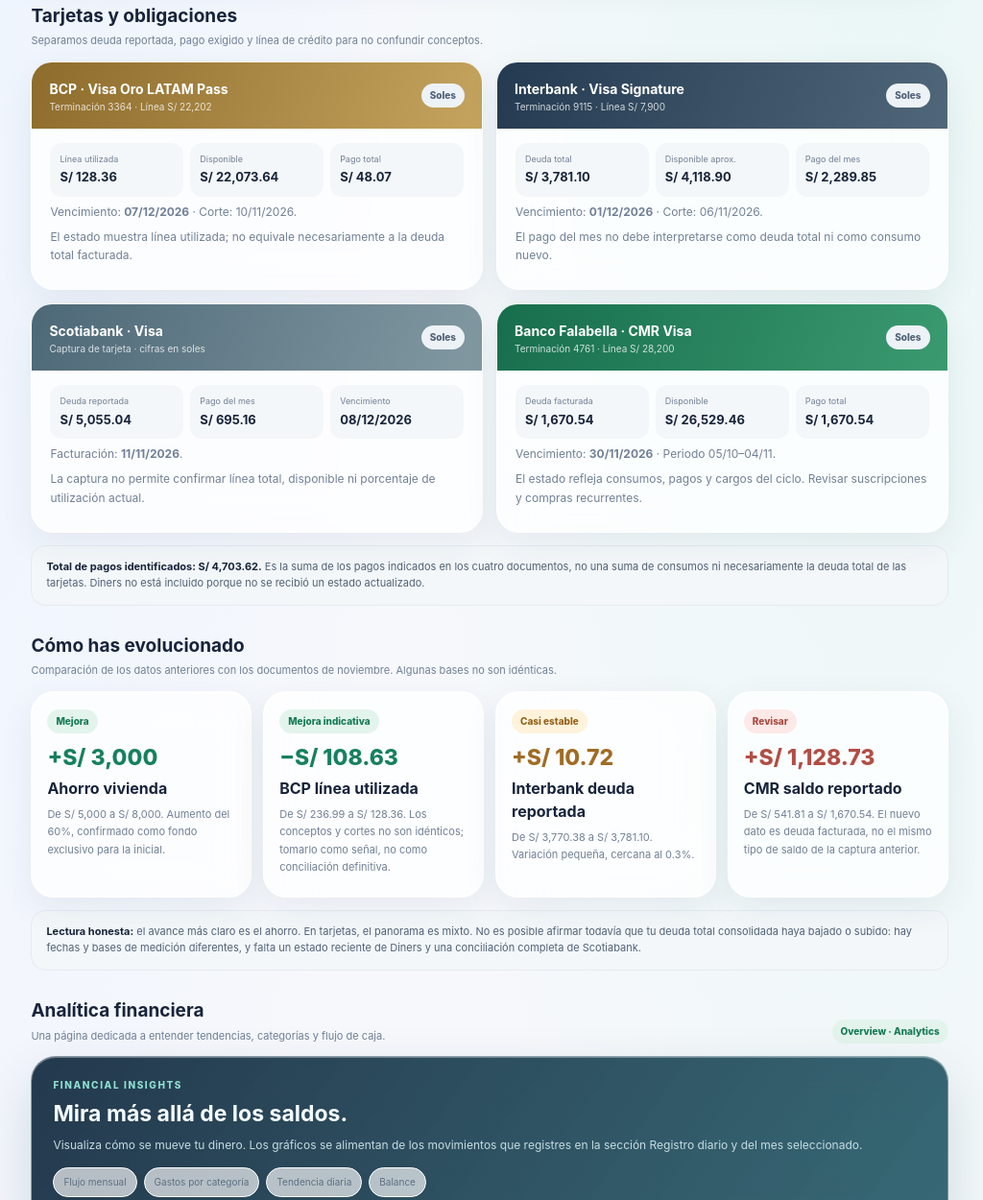
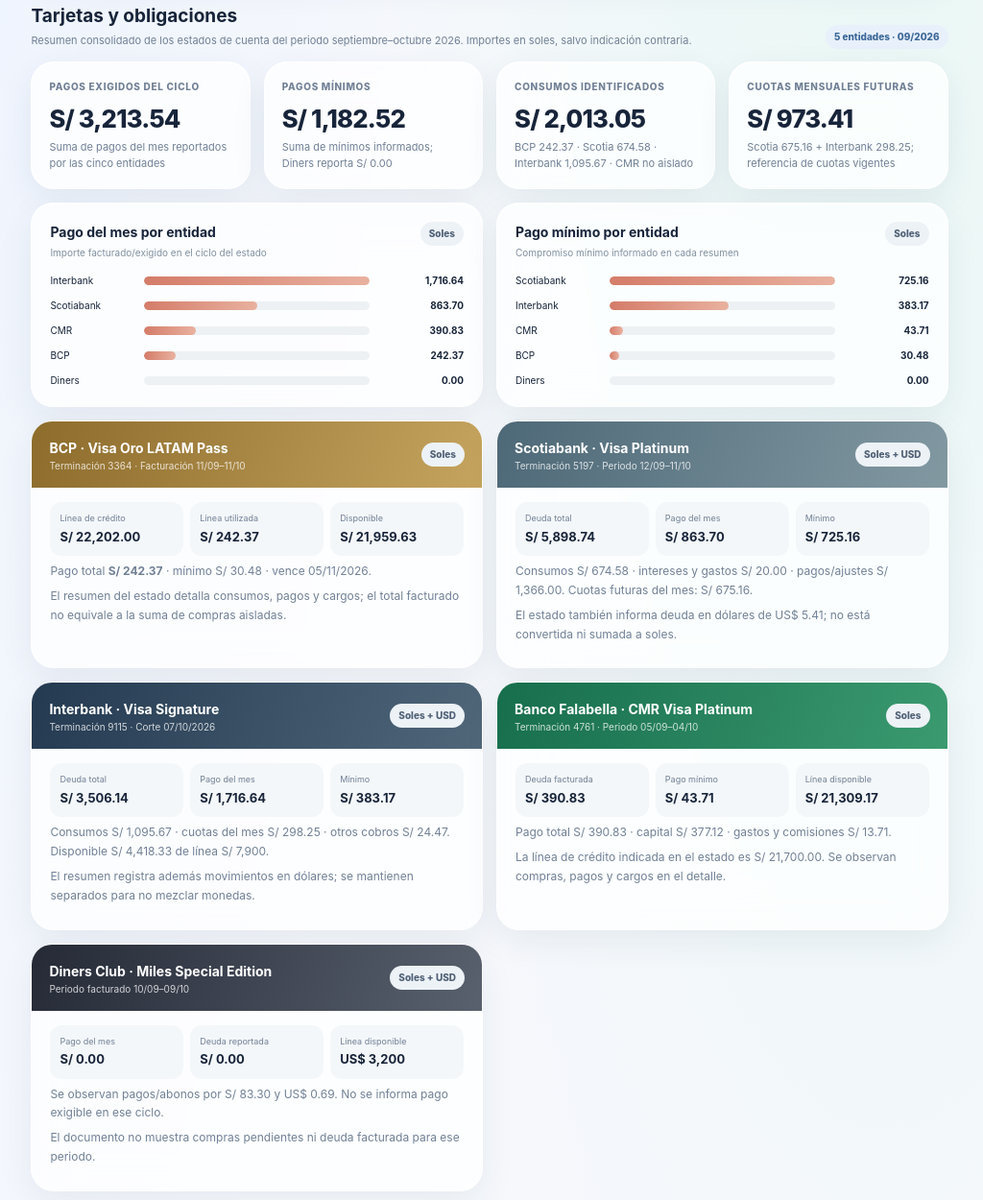
Before and after one commit to Alfredo-Vasquez-Penadillo/control-financiero-personal, a plain HTML site: page index.html in a window 1280 px wide. Shown: the part 1158-2408 px from the top of the page at 96% size, without its empty margins (254-1278 px from the left). Drawn offline with Linux system fonts and the light colour scheme; a script that the page names is missing.

Commit message:
Rediseña tarjetas y obligaciones con resumen gráfico de estados de cuenta

```diff
--- a/index.html
+++ b/index.html
@@ -80,7 +80,7 @@ body{background:radial-gradient(ellipse at 12% 0%,#eaf2ff 0,transparent 38%),rad
 <aside class="sidebar">
 <div class="logo">ALVA<span>PEN</span></div><div class="tag">TU CENTRO FINANCIERO PERSONAL</div>
 <nav class="nav">
-<a href="#inicio" class="active">⌂ &nbsp; Inicio</a><a href="#resumen">▦ &nbsp; Mi resumen</a><a href="#proyeccion">↗ &nbsp; Proyecciones</a><a href="#tarjetas">▣ &nbsp; Tarjetas y deudas</a><a href="#comparativa">⇄ &nbsp; Evolución</a><a href="#analitica">▥ &nbsp; Analítica</a><a href="#movimientos">＋ &nbsp; Registro diario</a><a href="#departamento">⌂ &nbsp; Mi departamento</a><a href="#ingresos">＋ &nbsp; Ingresos</a><a href="#criterios">✓ &nbsp; Criterios</a>
+<a href="#inicio" class="active">⌂ &nbsp; Inicio</a><a href="#resumen">▦ &nbsp; Mi resumen</a><a href="#proyeccion">↗ &nbsp; Proyecciones</a><a href="#tarjetas">▣ &nbsp; Tarjetas y deudas</a><a href="#comparativa">⇄ &nbsp; Evolución</a><a href="#analitica">▥ &nbsp; Analítica</a><a href="#departamento">⌂ &nbsp; Mi departamento</a><a href="#ingresos">＋ &nbsp; Ingresos</a><a href="#criterios">✓ &nbsp; Criterios</a>
 </nav>
 <div class="sidefoot">Meta de ahorro mensual<strong>S/ 1,000</strong>Tu ahorro para vivienda está separado de las deudas.</div>
 </aside>
@@ -93,7 +93,7 @@ body{background:radial-gradient(ellipse at 12% 0%,#eaf2ff 0,transparent 38%),rad
 <a href="#inicio" class="active"><span class="dock-icon">⌂</span><span>Inicio</span></a>
 <a href="#tarjetas"><span class="dock-icon">▣</span><span>Tarjetas</span></a>
 <a href="#analitica"><span class="dock-icon">▥</span><span>Analítica</span></a>
-<a href="#movimientos"><span class="dock-icon">＋</span><span>Movimientos</span></a>
+<a href="#resumen"><span class="dock-icon">▦</span><span>Resumen</span></a>
 <a href="#departamento"><span class="dock-icon">⌑</span><span>Mi meta</span></a>
 </nav>
 
@@ -137,16 +137,60 @@ body{background:radial-gradient(ellipse at 12% 0%,#eaf2ff 0,transparent 38%),rad
 </div>
 </div></section>
 
-<section class="section" id="tarjetas"><div class="section-head"><div><h2>Tarjetas y obligaciones</h2><p>Separamos deuda reportada, pago exigido y línea de crédito para no confundir conceptos.</p></div></div>
-<div class="grid bank-grid">
-<div class="panel"><div class="bank-head bcp"><div><b>BCP · Visa Oro LATAM Pass</b><small>Terminación 3364 · Línea S/ 22,202</small></div><span class="chip">Soles</span></div><div class="mini-stats"><div class="mini"><small>Línea utilizada</small><b>S/ 128.36</b></div><div class="mini"><small>Disponible</small><b>S/ 22,073.64</b></div><div class="mini"><small>Pago total</small><b>S/ 48.07</b></div></div><p>Vencimiento: <b>07/12/2026</b> · Corte: 10/11/2026.</p><p class="muted">El estado muestra línea utilizada; no equivale necesariamente a la deuda total facturada.</p></div>
-<div class="panel"><div class="bank-head ibk"><div><b>Interbank · Visa Signature</b><small>Terminación 9115 · Línea S/ 7,900</small></div><span class="chip">Soles</span></div><div class="mini-stats"><div class="mini"><small>Deuda total</small><b>S/ 3,781.10</b></div><div class="mini"><small>Disponible aprox.</small><b>S/ 4,118.90</b></div><div class="mini"><small>Pago del mes</small><b>S/ 2,289.85</b></div></div><p>Vencimiento: <b>01/12/2026</b> · Corte: 06/11/2026.</p><p class="muted">El pago del mes no debe interpretarse como deuda total ni como consumo nuevo.</p></div>
-<div class="panel"><div class="bank-head scotia"><div><b>Scotiabank · Visa</b><small>Captura de tarjeta · cifras en soles</small></div><span class="chip">Soles</span></div><div class="mini-stats"><div class="mini"><small>Deuda reportada</small><b>S/ 5,055.04</b></div><div class="mini"><small>Pago del mes</small><b>S/ 695.16</b></div><div class="mini"><small>Vencimiento</small><b>08/12/2026</b></div></div><p>Facturación: <b>11/11/2026</b>.</p><p class="muted">La captura no permite confirmar línea total, disponible ni porcentaje de utilización actual.</p></div>
-<div class="panel"><div class="bank-head cmr"><div><b>Banco Falabella · CMR Visa</b><small>Terminación 4761 · Línea S/ 28,200</small></div><span class="chip">Soles</span></div><div class="mini-stats"><div class="mini"><small>Deuda facturada</small><b>S/ 1,670.54</b></div><div class="mini"><small>Disponible</small><b>S/ 26,529.46</b></div><div class="mini"><small>Pago total</small><b>S/ 1,670.54</b></div></div><p>Vencimiento: <b>30/11/2026</b> · Periodo 05/10–04/11.</p><p class="muted">El estado refleja consumos, pagos y cargos del ciclo. Revisar suscripciones y compras recurrentes.</p></div>
+<section class="section" id="tarjetas">
+<div class="section-head"><div><h2>Tarjetas y obligaciones</h2><p>Resumen consolidado de los estados de cuenta del periodo septiembre–octubre 2026. Importes en soles, salvo indicación contraria.</p></div><span class="chip info">5 entidades · 09/2026</span></div>
+<div class="grid kpis">
+ <div class="card"><div class="kpi-label">Pagos exigidos del ciclo</div><div class="kpi-value">S/ 3,213.54</div><div class="kpi-note">Suma de pagos del mes reportados por las cinco entidades</div></div>
+ <div class="card"><div class="kpi-label">Pagos mínimos</div><div class="kpi-value">S/ 1,182.52</div><div class="kpi-note">Suma de mínimos informados; Diners reporta S/ 0.00</div></div>
+ <div class="card"><div class="kpi-label">Consumos identificados</div><div class="kpi-value">S/ 2,013.05</div><div class="kpi-note">BCP 242.37 · Scotia 674.58 · Interbank 1,095.67 · CMR no aislado</div></div>
+ <div class="card"><div class="kpi-label">Cuotas mensuales futuras</div><div class="kpi-value">S/ 973.41</div><div class="kpi-note">Scotia 675.16 + Interbank 298.25; referencia de cuotas vigentes</div></div>
 </div>
-<div class="note" style="margin-top:13px"><strong>Total de pagos identificados: S/ 4,703.62.</strong> Es la suma de los pagos indicados en los cuatro documentos, no una suma de consumos ni necesariamente la deuda total de las tarjetas. Diners no está incluido porque no se recibió un estado actualizado.</div>
+<div class="grid two" style="margin-top:14px">
+ <div class="glass-panel"><div class="chart-title"><div><h3>Pago del mes por entidad</h3><p>Importe facturado/exigido en el ciclo del estado</p></div><span class="chip">Soles</span></div>
+ <div class="chart-bars">
+  <div class="chart-row"><span>Interbank</span><div class="chart-track"><i class="expense" style="width:100%"></i></div><b class="right">1,716.64</b></div>
+  <div class="chart-row"><span>Scotiabank</span><div class="chart-track"><i class="expense" style="width:50.3%"></i></div><b class="right">863.70</b></div>
+  <div class="chart-row"><span>CMR</span><div class="chart-track"><i class="expense" style="width:22.8%"></i></div><b class="right">390.83</b></div>
+  <div class="chart-row"><span>BCP</span><div class="chart-track"><i class="expense" style="width:14.1%"></i></div><b class="right">242.37</b></div>
+  <div class="chart-row"><span>Diners</span><div class="chart-track"><i style="width:0%"></i></div><b class="right">0.00</b></div>
+ </div></div>
+ <div class="glass-panel"><div class="chart-title"><div><h3>Pago mínimo por entidad</h3><p>Compromiso mínimo informado en cada resumen</p></div><span class="chip">Soles</span></div>
+ <div class="chart-bars">
+  <div class="chart-row"><span>Scotiabank</span><div class="chart-track"><i class="expense" style="width:100%"></i></div><b class="right">725.16</b></div>
+  <div class="chart-row"><span>Interbank</span><div class="chart-track"><i class="expense" style="width:52.8%"></i></div><b class="right">383.17</b></div>
+  <div class="chart-row"><span>CMR</span><div class="chart-track"><i class="expense" style="width:6%"></i></div><b class="right">43.71</b></div>
+  <div class="chart-row"><span>BCP</span><div class="chart-track"><i class="expense" style="width:4.2%"></i></div><b class="right">30.48</b></div>
+  <div class="chart-row"><span>Diners</span><div class="chart-track"><i style="width:0%"></i></div><b class="right">0.00</b></div>
+ </div></div>
+</div>
+<div class="grid bank-grid" style="margin-top:14px">
+ <div class="panel"><div class="bank-head bcp"><div><b>BCP · Visa Oro LATAM Pass</b><small>Terminación 3364 · Facturación 11/09–11/10</small></div><span class="chip">Soles</span></div><div class="mini-stats"><div class="mini"><small>Línea de crédito</small><b>S/ 22,202.00</b></div><div class="mini"><small>Línea utilizada</small><b>S/ 242.37</b></div><div class="mini"><small>Disponible</small><b>S/ 21,959.63</b></div></div><p>Pago total <b>S/ 242.37</b> · mínimo S/ 30.48 · vence 05/11/2026.</p><p class="muted">El resumen del estado detalla consumos, pagos y cargos; el total facturado no equivale a la suma de compras aisladas.</p></div>
+ <div class="panel"><div class="bank-head scotia"><div><b>Scotiabank · Visa Platinum</b><small>Terminación 5197 · Periodo 12/09–11/10</small></div><span class="chip">Soles + USD</span></div><div class="mini-stats"><div class="mini"><small>Deuda total</small><b>S/ 5,898.74</b></div><div class="mini"><small>Pago del mes</small><b>S/ 863.70</b></div><div class="mini"><small>Mínimo</small><b>S/ 725.16</b></div></div><p>Consumos S/ 674.58 · intereses y gastos S/ 20.00 · pagos/ajustes S/ 1,366.00. Cuotas futuras del mes: S/ 675.16.</p><p class="muted">El estado también informa deuda en dólares de US$ 5.41; no está convertida ni sumada a soles.</p></div>
+ <div class="panel"><div class="bank-head ibk"><div><b>Interbank · Visa Signature</b><small>Terminación 9115 · Corte 07/10/2026</small></div><span class="chip">Soles + USD</span></div><div class="mini-stats"><div class="mini"><small>Deuda total</small><b>S/ 3,506.14</b></div><div class="mini"><small>Pago del mes</small><b>S/ 1,716.64</b></div><div class="mini"><small>Mínimo</small><b>S/ 383.17</b></div></div><p>Consumos S/ 1,095.67 · cuotas del mes S/ 298.25 · otros cobros S/ 24.47. Disponible S/ 4,418.33 de línea S/ 7,900.</p><p class="muted">El resumen registra además movimientos en dólares; se mantienen separados para no mezclar monedas.</p></div>
+ <div class="panel"><div class="bank-head cmr"><div><b>Banco Falabella · CMR Visa Platinum</b><small>Terminación 4761 · Periodo 05/09–04/10</small></div><span class="chip">Soles</span></div><div class="mini-stats"><div class="mini"><small>Deuda facturada</small><b>S/ 390.83</b></div><div class="mini"><small>Pago mínimo</small><b>S/ 43.71</b></div><div class="mini"><small>Línea disponible</small><b>S/ 21,309.17</b></div></div><p>Pago total S/ 390.83 · capital S/ 377.12 · gastos y comisiones S/ 13.71.</p><p class="muted">La línea de crédito indicada en el estado es S/ 21,700.00. Se observan compras, pagos y cargos en el detalle.</p></div>
+ <div class="panel"><div class="bank-head" style="background:linear-gradient(110deg,#252a36,#59616e)"><div><b>Diners Club · Miles Special Edition</b><small>Periodo facturado 10/09–09/10</small></div><span class="chip">Soles + USD</span></div><div class="mini-stats"><div class="mini"><small>Pago del mes</small><b>S/ 0.00</b></div><div class="mini"><small>Deuda reportada</small><b>S/ 0.00</b></div><div class="mini"><small>Línea disponible</small><b>US$ 3,200</b></div></div><p>Se observan pagos/abonos por S/ 83.30 y US$ 0.69. No se informa pago exigible en ese ciclo.</p><p class="muted">El documento no muestra compras pendientes ni deuda facturada para ese periodo.</p></div>
+</div>
+<div class="note" style="margin-top:14px"><strong>Cómo interpretar el gráfico:</strong> el pago del mes suma S/ 3,213.54 y el pago mínimo S/ 1,182.52. Son obligaciones del ciclo, no deuda total consolidada. Los saldos de deuda de las entidades no se suman aquí porque el BCP muestra línea utilizada mientras las otras entidades muestran deuda total o facturada. No hay estados de meses anteriores comparables suficientes para afirmar una tendencia de alza o baja; al importar nuevos periodos, el panel podrá mostrar esa evolución sin inventar datos.</div>
+<section class="section" id="importar"><div class="section-head"><div><h2>Importar estados de cuenta PDF</h2><p>Extrae movimientos, revisa categorías y agrega solo los registros confirmados.</p></div><span class="chip info">Importación asistida</span></div>
+<div class="panel">
+ <div class="import-zone"><div style="font-size:28px">⇧</div><h3>Sube tu estado de cuenta</h3><p>Selecciona un PDF descargado de tu banco. El archivo se procesa localmente en este navegador.</p><input id="statementFile" type="file" accept="application/pdf,.pdf"></div>
+ <div class="import-controls">
+  <div class="field"><label for="statementBank">Banco / entidad</label><select id="statementBank"><option>BCP</option><option>Interbank</option><option>Scotiabank</option><option>Banco Falabella / CMR</option><option>Diners Club</option><option>Otro</option></select></div>
+  <div class="field"><label for="statementAccount">Cuenta / tarjeta (opcional)</label><input id="statementAccount" placeholder="Ej. Visa terminación 3364"></div>
+  <div class="field"><label for="statementPeriod">Periodo (referencial)</label><input id="statementPeriod" type="month"></div>
+ </div>
+ <div class="tools-row"><button class="btn primary" type="button" id="analyzeStatement">Analizar PDF</button><button class="btn" type="button" id="clearStatement">Limpiar vista previa</button></div>
+ <div id="statementStatus" class="import-status">Aún no has seleccionado un estado de cuenta.</div>
+ <div id="statementReview" hidden>
+  <div class="import-kpis"><div class="mini"><small>Movimientos detectados</small><b id="statementCount">0</b></div><div class="mini"><small>Posibles duplicados</small><b id="statementDuplicates">0</b></div><div class="mini"><small>Total seleccionado</small><b id="statementTotal">S/ 0.00</b></div></div>
+  <p class="muted" style="font-size:11px">Revisa cada fila antes de importar. La detección automática es orientativa: verifica especialmente el signo, fecha, importe y descripción. Los duplicados aparecen desmarcados.</p>
+  <div class="import-preview"><table><thead><tr><th>Incluir</th><th>Fecha</th><th>Descripción</th><th>Importe</th><th>Tipo</th><th>Categoría</th><th>Estado</th></tr></thead><tbody id="statementRows"></tbody></table></div>
+  <div class="tools-row" style="margin-top:14px"><button class="btn primary" type="button" id="confirmStatement">Agregar movimientos seleccionados</button></div>
+ </div>
+ <div class="note" style="margin-top:14px"><strong>Protección de tus datos:</strong> los movimientos existentes no se reemplazan. Se agregan nuevos registros al almacenamiento local y se omiten coincidencias probables. El PDF no se envía a un servidor. Los PDF escaneados como imagen podrían no contener texto extraíble y requerirán OCR o registro manual.</div>
+</div></section>
+
 </section>
-
 <section class="section" id="comparativa"><div class="section-head"><div><h2>Cómo has evolucionado</h2><p>Comparación de los datos anteriores con los documentos de noviembre. Algunas bases no son idénticas.</p></div></div>
 <div class="compare">
 <div class="panel"><span class="chip good">Mejora</span><div class="delta" style="color:#16805f">+S/ 3,000</div><b>Ahorro vivienda</b><p>De S/ 5,000 a S/ 8,000. Aumento del 60%, confirmado como fondo exclusivo para la inicial.</p></div>
@@ -160,7 +204,7 @@ body{background:radial-gradient(ellipse at 12% 0%,#eaf2ff 0,transparent 38%),rad
 
 
 <section class="section" id="analitica"><div class="section-head"><div><h2>Analítica financiera</h2><p>Una página dedicada a entender tendencias, categorías y flujo de caja.</p></div><span class="chip good">Overview · Analytics</span></div>
-<div class="analytics-hero"><div class="eyebrow" style="color:#8de0d0">FINANCIAL INSIGHTS</div><h2 style="margin:5px 0;font-size:23px">Mira más allá de los saldos.</h2><p>Visualiza cómo se mueve tu dinero. Los gráficos se alimentan de los movimientos que registres en la sección Registro diario y del mes seleccionado.</p><div class="analytics-tabs"><span>Flujo mensual</span><span>Gastos por categoría</span><span>Tendencia diaria</span><span>Balance</span></div></div>
+<div class="analytics-hero"><div class="eyebrow" style="color:#8de0d0">FINANCIAL INSIGHTS</div><h2 style="margin:5px 0;font-size:23px">Mira más allá de los saldos.</h2><p>Visualiza cómo se mueve tu dinero. Los gráficos generales se mantienen como referencia; el análisis de tarjetas se encuentra en Tarjetas y obligaciones y utiliza los estados de cuenta importados.</p><div class="analytics-tabs"><span>Flujo mensual</span><span>Gastos por categoría</span><span>Tendencia diaria</span><span>Balance</span></div></div>
 <div class="grid kpis" style="margin-top:14px">
 <div class="card"><div class="kpi-label">Ingresos del mes</div><div class="kpi-value" id="analyticsIncome">S/ 0.00</div><div class="kpi-note">Movimientos clasificados como ingreso</div></div>
 <div class="card"><div class="kpi-label">Consumo del mes</div><div class="kpi-value" id="analyticsExpense">S/ 0.00</div><div class="kpi-note">Sin pagos de tarjetas</div></div>
@@ -176,7 +220,7 @@ body{background:radial-gradient(ellipse at 12% 0%,#eaf2ff 0,transparent 38%),rad
 <div class="glass-panel"><div class="chart-title"><div><h3>Resumen del periodo</h3><p>Indicadores calculados con tus registros</p></div></div><div id="periodInsights"><div class="mini-total"><span>Días con movimientos</span><b>0</b></div><div class="mini-total"><span>Promedio de gasto diario</span><b>S/ 0.00</b></div><div class="mini-total"><span>Mayor gasto individual</span><b>S/ 0.00</b></div><div class="mini-total"><span>Participación del ahorro vivienda</span><b>No calculado</b></div></div></div>
 </div>
 <div class="note" style="margin-top:13px"><strong>Importante:</strong> los gráficos se construyen únicamente con movimientos que registres en esta página. No inventan datos históricos ni incorporan automáticamente los estados de cuenta. Los pagos de tarjeta se visualizan por separado para evitar doble conteo.</div>
-</section>\n<section class="section" id="movimientos"><div class="section-head"><div><h2>Registro diario · Overview</h2><p>Registra ingresos y gastos en una sola vista. El resumen y los gráficos se actualizan automáticamente.</p></div><span class="chip good">Libro personal</span></div>
+</section>\n<section class="section" id="movimientos" style="display:none"><div class="section-head"><div><h2>Registro diario · Overview</h2><p>Registra ingresos y gastos en una sola vista. El resumen y los gráficos se actualizan automáticamente.</p></div><span class="chip good">Libro personal</span></div>
 <div class="entry-layout">
 <div class="panel">
 <h3>＋ Añadir movimiento</h3><p>Un registro por cada ingreso o gasto. Si pagas una tarjeta, elige “Pago de tarjeta”: no se sumará como consumo.</p>
@@ -210,31 +254,13 @@ body{background:radial-gradient(ellipse at 12% 0%,#eaf2ff 0,transparent 38%),rad
 <tr><td>SEBFLOW E.I.R.L.</td><td class="right">S/ 500.00</td><td class="right">13.0%</td></tr><tr><td>Podoinka S.A.C.</td><td class="right">S/ 250.00</td><td class="right">6.5%</td></tr><tr><td>Bl & Jt Consultores S.A.C.</td><td class="right">S/ 700.00</td><td class="right">18.1%</td></tr><tr><td>Juan Manuel</td><td class="right">S/ 1,900.00</td><td class="right">49.2%</td></tr><tr><td>Proyecto Educando S.A.C.</td><td class="right">S/ 275.00</td><td class="right">7.1%</td></tr><tr><td>URBAN ASOCIADOS S.A.C.</td><td class="right">S/ 236.00</td><td class="right">6.1%</td></tr></tbody><tfoot><tr><td><b>Total</b></td><td class="right"><b>S/ 3,861.00</b></td><td class="right"><b>100%</b></td></tr></tfoot></table></div>
 </section>
 
-<section class="section" id="importar"><div class="section-head"><div><h2>Importar estados de cuenta PDF</h2><p>Extrae movimientos, revisa categorías y agrega solo los registros confirmados.</p></div><span class="chip info">Importación asistida</span></div>
-<div class="panel">
- <div class="import-zone"><div style="font-size:28px">⇧</div><h3>Sube tu estado de cuenta</h3><p>Selecciona un PDF descargado de tu banco. El archivo se procesa localmente en este navegador.</p><input id="statementFile" type="file" accept="application/pdf,.pdf"></div>
- <div class="import-controls">
-  <div class="field"><label for="statementBank">Banco / entidad</label><select id="statementBank"><option>BCP</option><option>Interbank</option><option>Scotiabank</option><option>Banco Falabella / CMR</option><option>Diners Club</option><option>Otro</option></select></div>
-  <div class="field"><label for="statementAccount">Cuenta / tarjeta (opcional)</label><input id="statementAccount" placeholder="Ej. Visa terminación 3364"></div>
-  <div class="field"><label for="statementPeriod">Periodo (referencial)</label><input id="statementPeriod" type="month"></div>
- </div>
- <div class="tools-row"><button class="btn primary" type="button" id="analyzeStatement">Analizar PDF</button><button class="btn" type="button" id="clearStatement">Limpiar vista previa</button></div>
- <div id="statementStatus" class="import-status">Aún no has seleccionado un estado de cuenta.</div>
- <div id="statementReview" hidden>
-  <div class="import-kpis"><div class="mini"><small>Movimientos detectados</small><b id="statementCount">0</b></div><div class="mini"><small>Posibles duplicados</small><b id="statementDuplicates">0</b></div><div class="mini"><small>Total seleccionado</small><b id="statementTotal">S/ 0.00</b></div></div>
-  <p class="muted" style="font-size:11px">Revisa cada fila antes de importar. La detección automática es orientativa: verifica especialmente el signo, fecha, importe y descripción. Los duplicados aparecen desmarcados.</p>
-  <div class="import-preview"><table><thead><tr><th>Incluir</th><th>Fecha</th><th>Descripción</th><th>Importe</th><th>Tipo</th><th>Categoría</th><th>Estado</th></tr></thead><tbody id="statementRows"></tbody></table></div>
-  <div class="tools-row" style="margin-top:14px"><button class="btn primary" type="button" id="confirmStatement">Agregar movimientos seleccionados</button></div>
- </div>
- <div class="note" style="margin-top:14px"><strong>Protección de tus datos:</strong> los movimientos existentes no se reemplazan. Se agregan nuevos registros al almacenamiento local y se omiten coincidencias probables. El PDF no se envía a un servidor. Los PDF escaneados como imagen podrían no contener texto extraíble y requerirán OCR o registro manual.</div>
-</div></section>
 <section class="section" id="criterios"><div class="section-head"><div><h2>Cómo leer este panel</h2><p>Reglas para que tus números no se distorsionen.</p></div></div>
 <details open><summary>¿Por qué un pago de tarjeta no es un gasto nuevo?</summary><p>El gasto se reconoce cuando realizas la compra. Cuando pagas la tarjeta, estás cancelando la deuda generada por esas compras. Registrar ambos como gasto duplicaría el consumo.</p></details>
 <details><summary>¿Qué diferencia hay entre deuda, pago del mes y línea utilizada?</summary><p>La deuda es el saldo pendiente; el pago del mes es el importe exigido en el ciclo; la línea utilizada es el crédito consumido según la medición del banco. No son cifras intercambiables.</p></details>
 <details><summary>¿Qué información falta para un diagnóstico completo?</summary><p>Estado reciente de Diners, conciliación detallada de Scotiabank, confirmación de ingresos mensuales vigentes y registro diario completo de ingresos y gastos de noviembre.</p></details>
 <details><summary>¿Qué incluye la proyección del departamento?</summary><p>Solo el saldo actual y los aportes mensuales simulados. No incluye intereses, gastos notariales, registrales, tasación, seguros, costos hipotecarios ni variaciones del precio del inmueble. La inicial de S/ 30,000 es una meta de trabajo, no una cotización bancaria.</p></details>
 </section>
-<div class="footer">ALVAPEN · Centro Financiero Personal · Actualizado al 14/11/2026 · Cifras sujetas a conciliación con los estados bancarios originales.</div>
+<div class="footer">ALVAPEN · Centro Financiero Personal · Estados de cuenta base: septiembre–octubre 2026 · Cifras sujetas a conciliación con los estados bancarios originales.</div>
 </div></main>
 </div>
 <script src="https://cdnjs.cloudflare.com/ajax/libs/pdf.js/3.11.174/pdf.min.js"></script>
```
